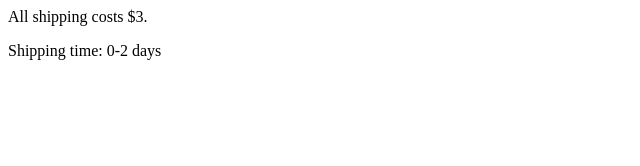
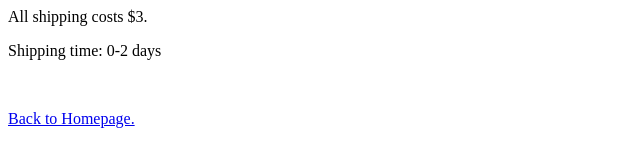
Before and after one commit to hodorbaelish/hodorbaelishshop, a plain HTML site: page policies.html in a window 1280 px wide. Shown: the whole page, without its empty margins (0-640 px from the left). Drawn offline with Linux system fonts and the light colour scheme.

Commit message:
Update policies.html

```diff
--- a/policies.html
+++ b/policies.html
@@ -2,4 +2,6 @@
 <body>
   <p>All shipping costs $3.</p>
   <p>Shipping time: 0-2 days</p>
+  <br>
+  <p> <a href = "index.html">Back to Homepage.</a> </p>
 </body>
```
